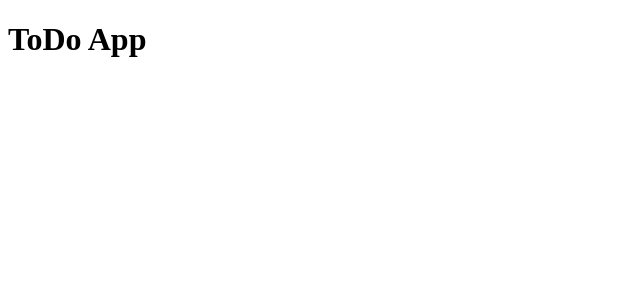
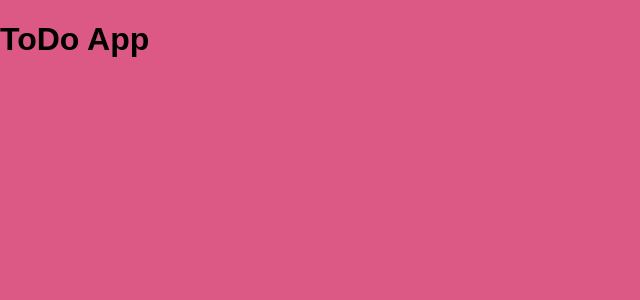
Before and after one commit to gafanhotoalexandre/todo-list-react, a React (Vite) app: page / in a window 1280 px wide. Shown: the top 300 px of the page, without its empty margins (0-640 px from the left). Built offline with nearby package versions, Linux system fonts and the light colour scheme.

Commit message:
definindo css global

```diff
--- a/index.html
+++ b/index.html
@@ -1,10 +1,10 @@
 <!DOCTYPE html>
-<html lang="en">
+<html lang="pt-br">
   <head>
     <meta charset="UTF-8" />
     <link rel="icon" type="image/svg+xml" href="/src/favicon.svg" />
     <meta name="viewport" content="width=device-width, initial-scale=1.0" />
-    <title>Vite App</title>
+    <title>ToDo App</title>
   </head>
   <body>
     <div id="root"></div>
--- a/src/index.css
+++ b/src/index.css
@@ -0,0 +1,13 @@
+html {
+  background: linear-gradient(
+    195deg,
+    rgba(240, 98, 146, 1) 0%,
+    rgba(221, 89, 133, 1) 0%
+  );
+}
+
+body {
+  margin: 0;
+  padding: 0;
+  font-family: Arial, Helvetica, sans-serif;
+}
```
